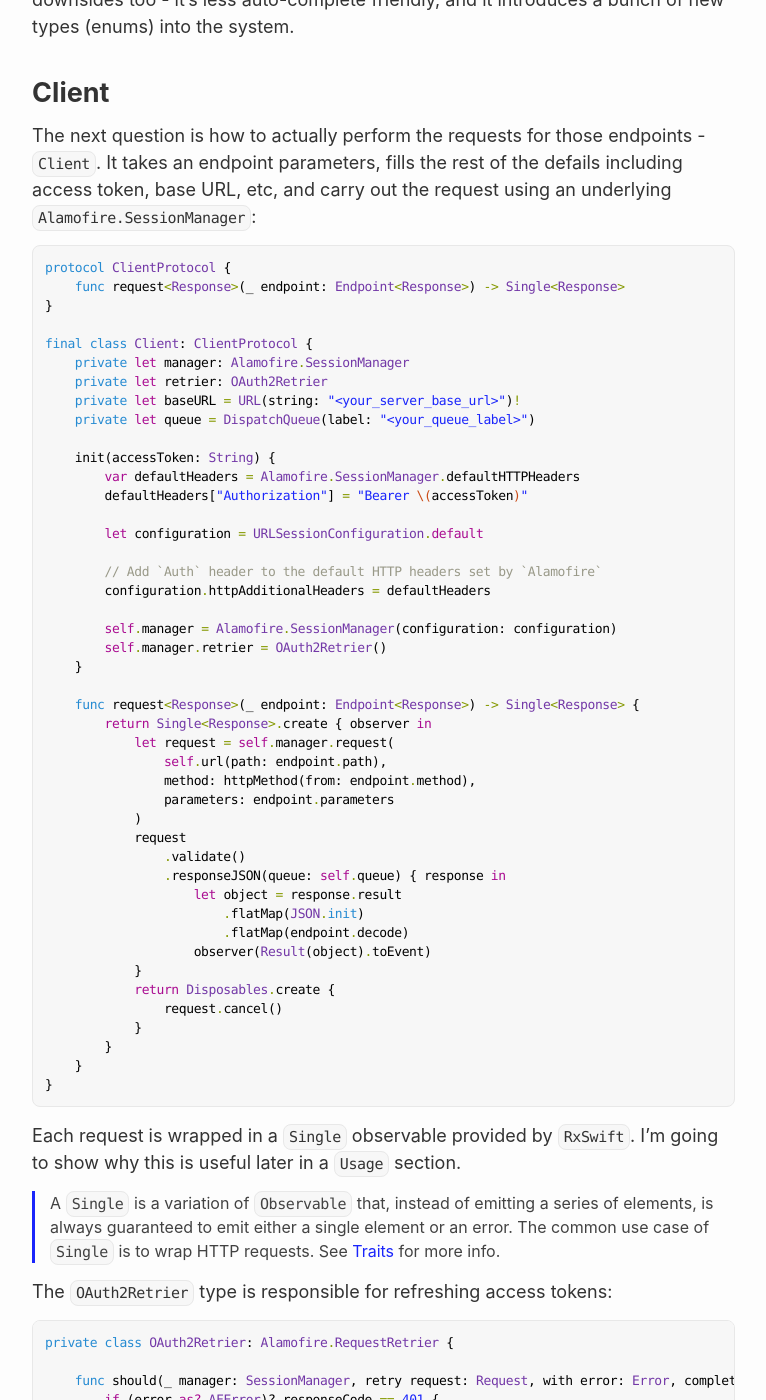
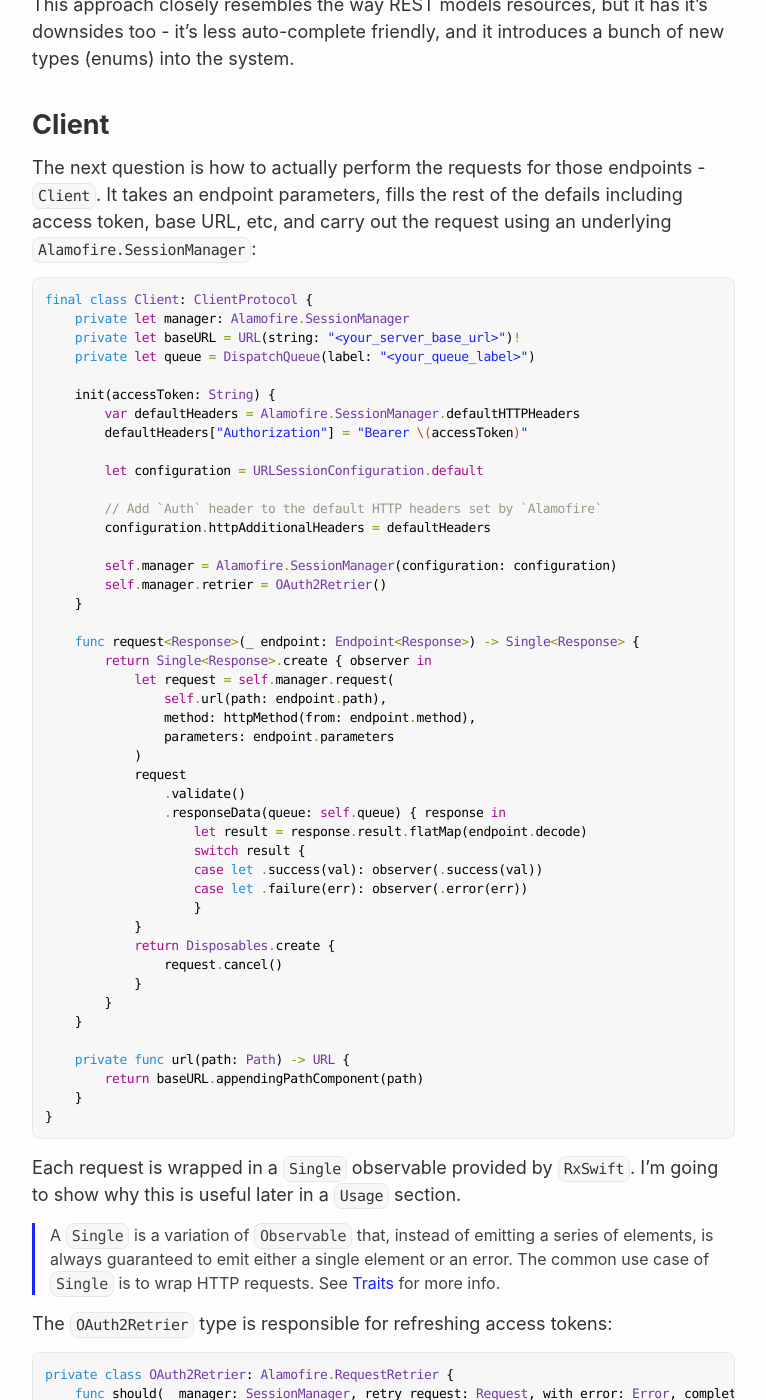
Before and after one commit to hyling/kean.github.io, a Jekyll site: the page built from _posts/2017-07-10-api-client-in-swift.markdown, in a window 1280 px wide and 1400 px high, scrolled down 5189 px. Shown: the whole window, without its empty margins (400-1166 px from the left). Built offline with Jekyll 4.4.1, drawn with Linux system fonts in a browser that asks for light colours; comment, search, counter and statistics services are not loaded; some of the changed text lies outside the part shown.

Commit message:
Update API Client in Swift with Codable and full code sample

````diff
--- a/_posts/2017-07-10-api-client-in-swift.markdown
+++ b/_posts/2017-07-10-api-client-in-swift.markdown
@@ -80,12 +85,12 @@
     let method: Method
     let path: Path
     let parameters: Parameters?
-    let decode: (JSON) throws -> Response
+    let decode: (Data) throws -> Response
 
     init(method: Method = .get,
          path: Path,
          parameters: Parameters? = nil,
-         decode: @escaping (JSON) throws -> Response) {
+         decode: @escaping (Data) throws -> Response) {
         self.method = method
         self.path = path
         self.parameters = parameters
@@ -95,28 +100,24 @@
 
 typealias Parameters = [String: Any]
 typealias Path = String
-typealias JSON = Any
 
 enum Method {
     case get, post, put, patch, delete
 }
 ```
 
-> There are no prefixes to make code more concise. In reality, you would either add them, or put those types in a seprate module.
+> There are no prefixes to make code more concise. In reality, you would either add them, or put those types in a separate module.
 
 To make endpoint initializers more concise `decode` closures can be inferred automatically (depends on the JSON mapper being used):
 
 ```swift
-extension Endpoint where Response: Decodable {
+extension Endpoint where Response: Swift.Decodable {
     convenience init(method: Method = .get,
                      path: Path,
                      parameters: Parameters? = nil) {
-        self.init(
-            method: method,
-            path: path,
-            parameters: parameters,
-            decode: Response.decode
-        )
+        self.init(method: method, path: path, parameters: parameters) {
+            try JSONDecoder().decode(Response.self, from: $0)
+        }
     }
 }
 
@@ -184,13 +185,8 @@
 The next question is how to actually perform the requests for those endpoints - `Client`. It takes an endpoint parameters, fills the rest of the defails including access token, base URL, etc, and carry out the request using an underlying `Alamofire.SessionManager`:
 
 ```swift
-protocol ClientProtocol {
-    func request<Response>(_ endpoint: Endpoint<Response>) -> Single<Response>
-}
-
 final class Client: ClientProtocol {
     private let manager: Alamofire.SessionManager
-    private let retrier: OAuth2Retrier
     private let baseURL = URL(string: "<your_server_base_url>")!
     private let queue = DispatchQueue(label: "<your_queue_label>")
 
@@ -216,16 +212,21 @@
             )
             request
                 .validate()
-                .responseJSON(queue: self.queue) { response in
-                    let object = response.result
-                        .flatMap(JSON.init)
-                        .flatMap(endpoint.decode)
-                    observer(Result(object).toEvent)
+                .responseData(queue: self.queue) { response in
+                    let result = response.result.flatMap(endpoint.decode)
+                    switch result {
+                    case let .success(val): observer(.success(val))
+                    case let .failure(err): observer(.error(err))
+                    }
             }
             return Disposables.create {
                 request.cancel()
             }
         }
+    }
+
+    private func url(path: Path) -> URL {
+        return baseURL.appendingPathComponent(path)
     }
 }
 ```
@@ -238,7 +239,6 @@
 
 ```swift
 private class OAuth2Retrier: Alamofire.RequestRetrier {
-
     func should(_ manager: SessionManager, retry request: Request, with error: Error, completion: @escaping RequestRetryCompletion) {
         if (error as? AFError)?.responseCode == 401 {
             // TODO: implement your Auth2 refresh flow
````
Also changed, not shown: other parts of _posts/2017-07-10-api-client-in-swift.markdown (+9 -2 lines).
